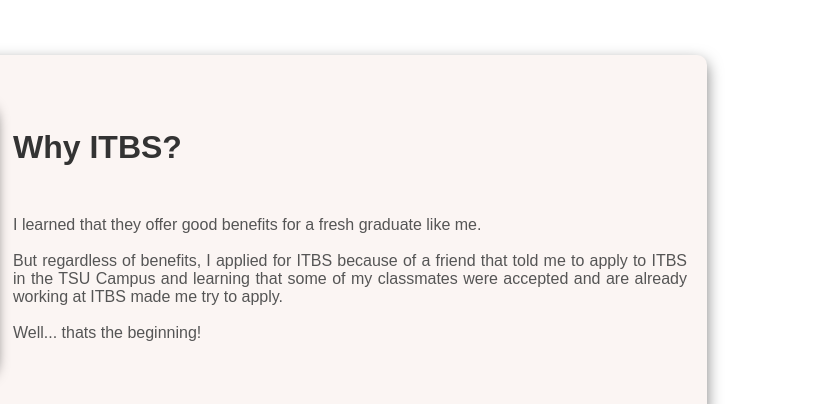
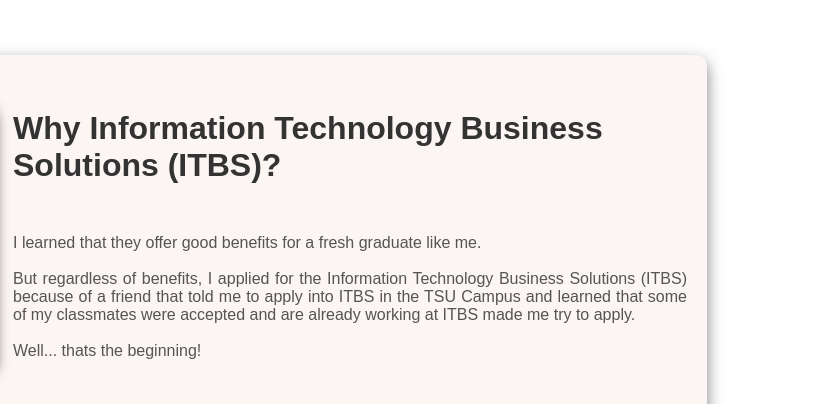
Before and after one commit to Brixie71/myPortfolio, a website: page public/index.html in a window 1280 px wide. Shown: the part 2480-2884 px from the top of the page, 453-1280 px from the left. Drawn offline with Linux system fonts and the light colour scheme.

Commit message:
Updated Website

```diff
--- a/public/index.html
+++ b/public/index.html
@@ -21,12 +21,11 @@
                 <h2>Hi! I'm Jhon Brix!</h2>
                 <p>
                     But you can call me <b>Brix</b>, 22 Year's old, living in the urban area of <a href="https://maps.app.goo.gl/V95BB9rWVUNVeLWd6" target="_blank"><b>Gerona, Tarlac</b></a> <br><br>
-                    A fresh new graduate of <b>Batchelor of Science in Computer Science</b> from
+                    A fresh new graduate of <b>Bachelor of Science in Computer Science</b> from
                     <a href="https://maps.app.goo.gl/iKzuuufLBD7qMv8U6" target="_blank"><b>Tarlac State University - College of Computer Studies</b></a> last September 2024.<br><br>
 
                     I have experience in building desktop software using the <b>Java Programming Language</b> during my years in College, then during our
-                    Thesis, I started learning the <b>Python Programming Language</b> for Machine Learning and Object Detection Algorithms, didnt really learned Web Development, but hey I can learn it!
-
+                    Thesis, I started learning the <b>Python Programming Language</b> for Machine Learning and Object Detection Algorithms, didn't really learned Web Development, but hey I can learn it!
                 </p>
             </div>
         </div>
@@ -45,12 +44,12 @@
         <div class="flash-card" id="card3">
             <img src="Images/flashCard3IMG.png" alt="Jhon Brix's Photo" class="flash-card-image card3">
             <div class="flash-card-text">
-                <h2>Why ITBS?</h2>
+                <h2>Why Information Technology Business Solutions (ITBS)?</h2>
                 <p>
                     I learned that they offer good benefits for a fresh graduate like me. <br><br>
 
-                    But regardless of benefits, I applied for ITBS because of
-                    a friend that told me to apply to ITBS in the TSU Campus and learning that some of my classmates were accepted and are already working
+                    But regardless of benefits, I applied for the Information Technology Business Solutions (ITBS) because of
+                    a friend that told me to apply into ITBS in the TSU Campus and learned that some of my classmates were accepted and are already working
                     at ITBS made me try to apply. <br> <br>
 
                     Well... thats the beginning!
```
